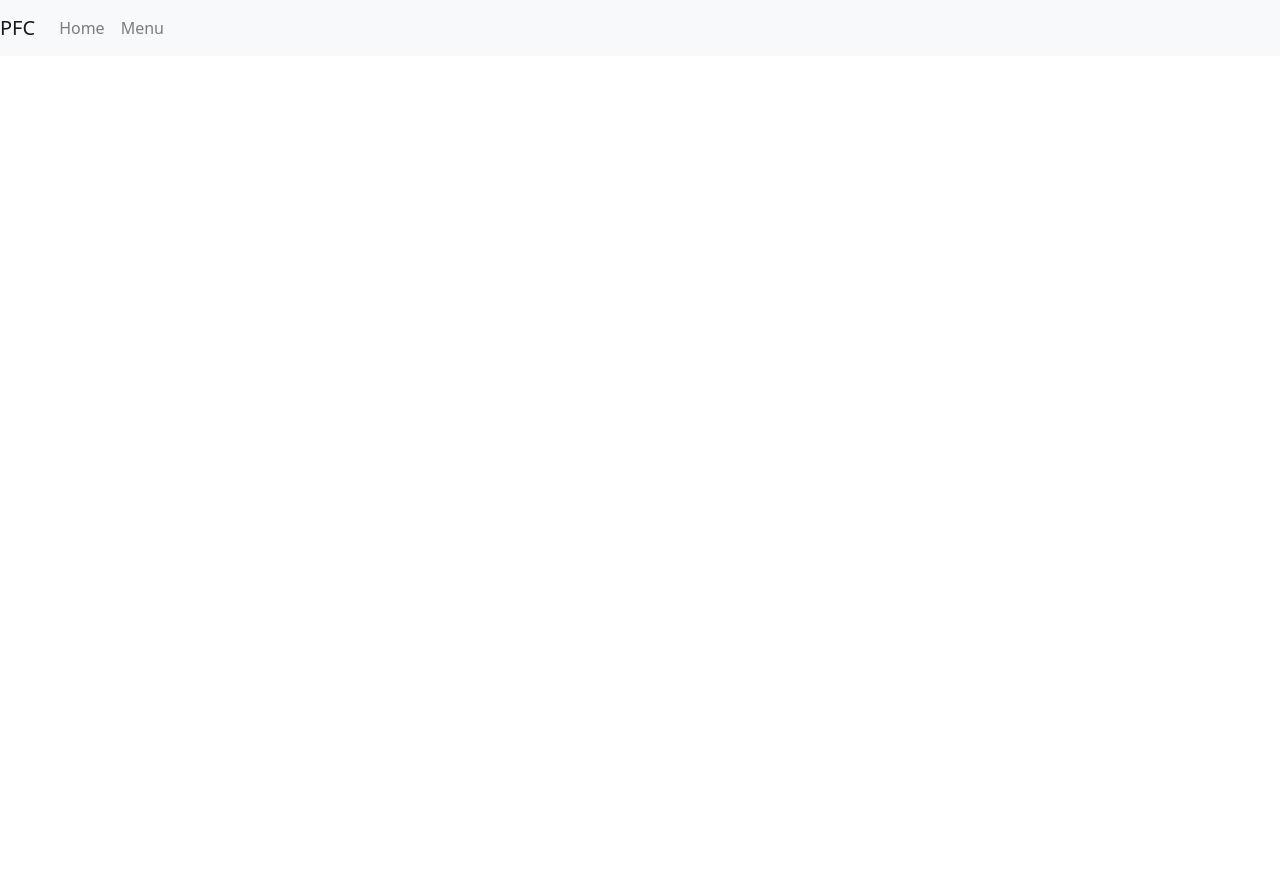
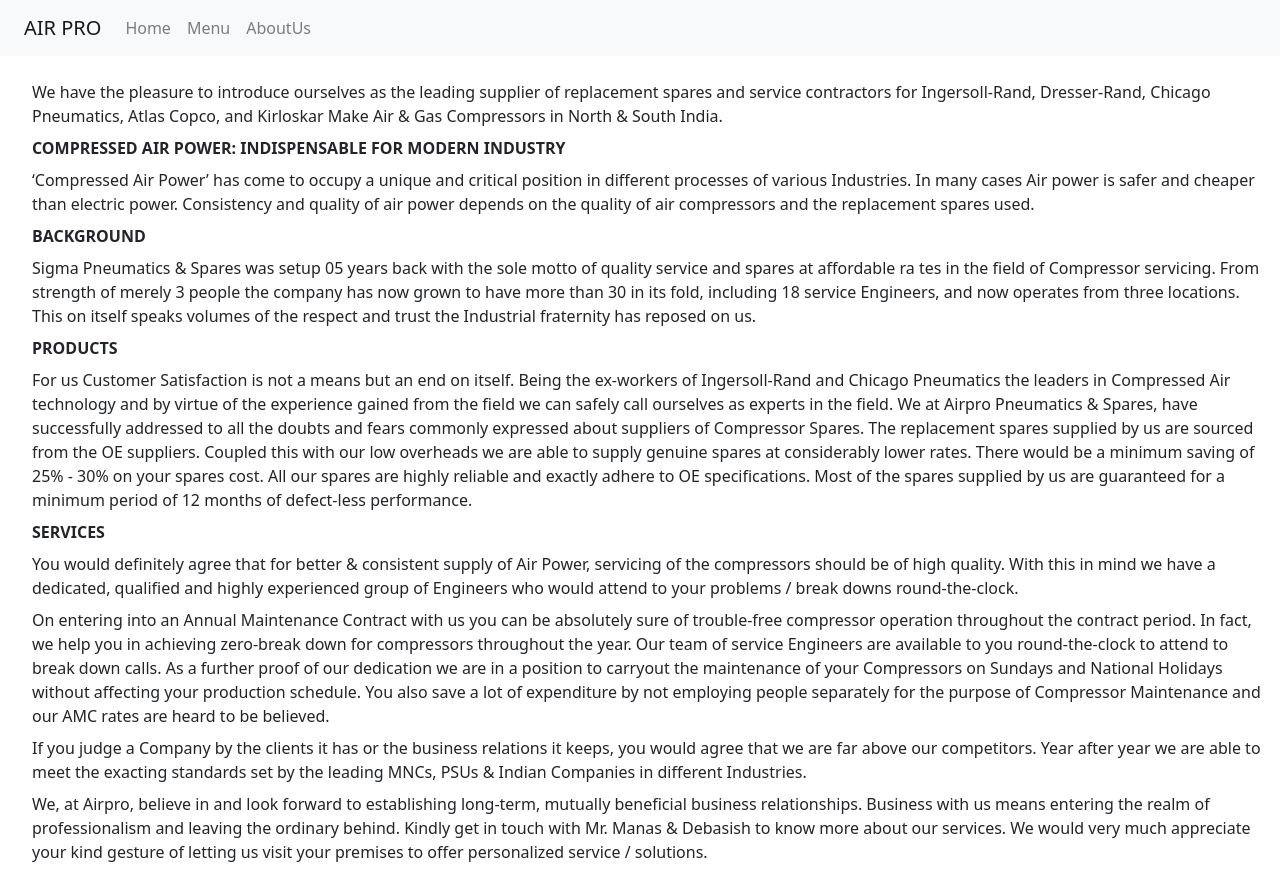
Before and after one commit to Pritirekha23/AirPro-project, a React (Create React App) app: page /Aboutus in a window 1280 px wide. Before the commit this address had no page. Before the commit the page ends 800 px from the top, so only its background shows below. Built offline with nearby package versions, Linux system fonts and the light colour scheme.

Commit message:
working on about us page

```diff
--- a/src/Routes.js
+++ b/src/Routes.js
@@ -2,6 +2,8 @@
 import { BrowserRouter as Router, Route, Routes } from 'react-router-dom';
 import Home from './components/Home';
 import Menu from './components/Menu';
+import Aboutus from './components/Aboutus';
+
 // import Requestforquote from './components/Requestforquote';
 
 const AppRoutes = () => {
@@ -10,6 +12,10 @@
       <Routes>
         <Route path="/" element={<Home />} />
         <Route path="/Menu" element={<Menu />} />
+        <Route path="/Aboutus" element={<Aboutus/>} />
+
+
+
         {/* <Route path="/Requestforquote" element={<Requestforquote/>} /> */}
 
 
--- /dev/null
+++ b/src/components/Aboutus.js
@@ -0,0 +1,48 @@
+import React from 'react'
+import Grid from '@mui/system/Unstable_Grid';
+import Typography from '@mui/material/CardActionArea';
+import '../style/Aboutus.css';
+function Aboutus() {
+    return (
+        <>
+            <Grid className="aboutus-page-main m-4">
+                <Typography  className='m-2'> We have the pleasure to introduce ourselves as the leading supplier of replacement spares and service contractors for Ingersoll-Rand, Dresser-Rand, Chicago Pneumatics, Atlas Copco, and Kirloskar Make Air & Gas Compressors in North & South India.
+                </Typography>
+                <Typography className='aboutus-page-heading m-2'>
+                    COMPRESSED AIR POWER: INDISPENSABLE FOR MODERN INDUSTRY
+                </Typography>
+                <Typography  className='m-2'>
+                    ‘Compressed Air Power’ has come to occupy a unique and critical position in different processes of various Industries. In many cases Air power is safer and cheaper than electric power. Consistency and quality of air power depends on the quality of air compressors and the replacement spares used.
+                </Typography>
+                <Typography className='aboutus-page-heading m-2'>
+                    BACKGROUND</Typography>
+                <Typography className='m-2'>
+                    Sigma Pneumatics & Spares was setup 05 years back with the sole motto of quality service and spares at affordable ra tes in the field of Compressor servicing. From strength of merely 3 people the company has now grown to have more than 30 in its fold, including 18 service Engineers, and now operates from three locations.  This on itself speaks volumes of the respect and trust the Industrial fraternity has reposed on us.
+                </Typography>
+                <Typography className='aboutus-page-heading m-2'>PRODUCTS</Typography>
+                <Typography  className='m-2'>
+
+                    For us Customer Satisfaction is not a means but an end on itself. Being the ex-workers of Ingersoll-Rand  and Chicago Pneumatics the leaders in Compressed Air technology and by virtue of the experience gained from the field we can safely call ourselves as experts in the field.
+                    We at Airpro Pneumatics & Spares, have successfully addressed to all the doubts and fears commonly expressed about suppliers of Compressor Spares. The replacement spares supplied by us are sourced from the OE suppliers. Coupled this with our low overheads we are able to supply genuine spares at considerably lower rates. There would be a minimum saving of 25% - 30% on your spares cost. All our spares are highly reliable and exactly adhere to OE specifications.  Most of the spares supplied by us are guaranteed for a minimum period of 12 months of defect-less performance.
+
+                </Typography>
+
+                <Typography className='aboutus-page-heading m-2'> SERVICES</Typography>
+
+                <Typography  className='m-2'>
+                    You would definitely agree that for better & consistent supply of Air Power, servicing of the compressors should be of high quality. With this in mind we have a dedicated, qualified and highly experienced group of Engineers who would attend to your problems / break downs round-the-clock.
+                </Typography>
+                <Typography className='m-2'>
+                    On entering into an Annual Maintenance Contract with us you can be absolutely sure of trouble-free compressor operation throughout the contract period. In fact, we help you in achieving zero-break down for compressors throughout the year. Our team of service Engineers are available to you round-the-clock to attend to break down calls. As a further proof of our dedication we are in a position to carryout the maintenance of your Compressors on Sundays and National Holidays without affecting your production schedule. You also save a lot of expenditure by not employing people separately for the purpose of Compressor Maintenance and our AMC rates are heard to be believed. </Typography>
+                    <Typography  className='m-2'>
+                    If you judge a Company by the clients it has or the business relations it keeps, you would agree that we are far above our competitors. Year after year we are able to meet the exacting standards set by the leading MNCs, PSUs & Indian Companies in different Industries.
+                    </Typography>
+                    <Typography  className='m-2'>
+                        We, at Airpro, believe in and look forward to establishing long-term, mutually beneficial business relationships. Business with us means entering the realm of professionalism and leaving the ordinary behind. Kindly get in touch with Mr. Manas & Debasish to know more about our services. We would very much appreciate your kind gesture of letting us visit your premises to offer personalized service / solutions.
+                    </Typography>
+            </Grid>
+        </>
+    )
+}
+
+export default Aboutus
--- a/src/components/Home.js
+++ b/src/components/Home.js
@@ -2,11 +2,12 @@
 // import { Link } from 'react-router-dom';
 import '../style/Home.css';
 import Grid from '@mui/system/Unstable_Grid';
+import Typography from '@mui/material/CardActionArea';
 import Card from '@mui/material/Card';
 import CardContent from '@mui/material/CardContent';
 import CardMedia from '@mui/material/CardMedia';
 import CardActionArea from '@mui/material/CardMedia'
-import Typography from '@mui/material/CardActionArea';
+
 
 // import Button from '@mui/material/Button';
 
@@ -61,18 +62,10 @@
 
         <Grid item xs={12} md={6}><span className='home-span'>Parts For Compressor</span> | Partsforcompressor.com is a Global Supplier of OEM Quality New Aftermarket Replacement <span className='home-span'>Air Compressor parts , Parts for Compressor, Ingersoll Rand Air Compressor Parts, Atlas Copco Air Compressor Parts</span> from India.</Grid>
 
-        <Grid item xs={12} md={6}>PFC - Parts For Compressor is a global supplier of Reciprocating Air Compressor and OEM Quality new Aftermarket Replacement Air Compressor parts for <span className='home-span'>Ingersoll Rand Type 30 Air Compressor Parts , Ingersoll Rand Type 30 NL Air Compressor Parts , Ingersoll Rand ESV - LUB & NL Air Compressor Parts , Ingersoll Rand ESH - LUB & NL Air Compressor Parts , Ingersoll Rand IHE Air Compressor Parts , Ingersoll Rand PHE Air Compressor Parts , Ingersoll Rand XLE Air Compressor Parts , Atlas Copco Air Compressor Parts , Refrigeration Compressor Parts</span> from India.</Grid>
+        <Grid item xs={12} md={6} className="mt-4">PFC - Parts For Compressor is a global supplier of Reciprocating Air Compressor and OEM Quality new Aftermarket Replacement Air Compressor parts for <span className='home-span'>Ingersoll Rand Type 30 Air Compressor Parts , Ingersoll Rand Type 30 NL Air Compressor Parts , Ingersoll Rand ESV - LUB & NL Air Compressor Parts , Ingersoll Rand ESH - LUB & NL Air Compressor Parts , Ingersoll Rand IHE Air Compressor Parts , Ingersoll Rand PHE Air Compressor Parts , Ingersoll Rand XLE Air Compressor Parts , Atlas Copco Air Compressor Parts , Refrigeration Compressor Parts</span> from India.</Grid>
       </Grid>
 
-      {/* <Grid sx={{ flexGrow: 1 }}>
-        <Grid container spacing={{ xs: 2, md: 3 }} columns={{ xs: 4, sm: 8, md: 12 }}>
-          {Array.from(Array(6)).map((_, index) => (
-            <Grid item xs={2} sm={4} md={4} key={index}>
-              <p>xs=2</p>
-            </Grid>
-          ))}
-        </Grid>
-      </Grid> */}
+
       {/*
       <Grid  className="home-images" >
         <img src={ReciprocatingAirCompressor} alt="ReciprocatingAirCompressor" />
@@ -166,11 +159,11 @@
       </Grid> */}
 
 
-      <Grid container className="home-page-images" spacing={2}>
+      <Grid container className="home-page-images m-3" spacing={3}>
         {cardData.map((card, index) => (
           <Grid item xs={12} sm={6} md={4} key={index}>
-            <Card sx={{ maxWidth: 345 }}>
-              <CardActionArea>
+            <Card sx={{ maxWidth: 345 ,height: 260}}>
+              <CardActionArea style={{ height: '100%' }}>
                 <CardMedia
                   component="img"
                   height="140"
--- a/src/components/Navbar.js
+++ b/src/components/Navbar.js
@@ -5,12 +5,14 @@
   return (
     <div>
       <BootstrapNavbar bg="light" expand="lg">
-        <BootstrapNavbar.Brand href="#home"><span>PFC</span></BootstrapNavbar.Brand>
+        <BootstrapNavbar.Brand href="#home" className='ml-4'><span>AIR PRO</span></BootstrapNavbar.Brand>
         <BootstrapNavbar.Toggle aria-controls="basic-navbar-nav" />
         <BootstrapNavbar.Collapse id="basic-navbar-nav">
         <Nav className="mr-auto " >
           <Nav.Link href="/">Home</Nav.Link>
           <Nav.Link href="/Menu">Menu</Nav.Link>
+          <Nav.Link href="/AboutUs">AboutUs</Nav.Link>
+
           {/* <Nav.Link href="/Requestforquotes">Request for quote</Nav.Link> */}
         </Nav>
         </BootstrapNavbar.Collapse>
--- /dev/null
+++ b/src/style/Aboutus.css
@@ -0,0 +1,7 @@
+
+
+.aboutus-page-heading{
+    margin-top: 15px;
+    font-weight: 700;
+    background-color: goldenrod;
+}
--- a/src/style/Home.css
+++ b/src/style/Home.css
@@ -7,9 +7,12 @@
     font-weight: 500;
 }
 .home-page-images{
-    margin-top: 5%;
+    /* margin-top: 5%; */
     display: flex;
-    gap: 2%;
+    justify-content: space-evenly;
+    /* align-items: center; */
+    /* justify-content: space-between; */
+    /* gap: 2%; */
 }
 .home-page-image-heading{
     font-weight: 500;
```
Also changed, not shown: src/components/bottom.js (added, +11 -0 lines).
